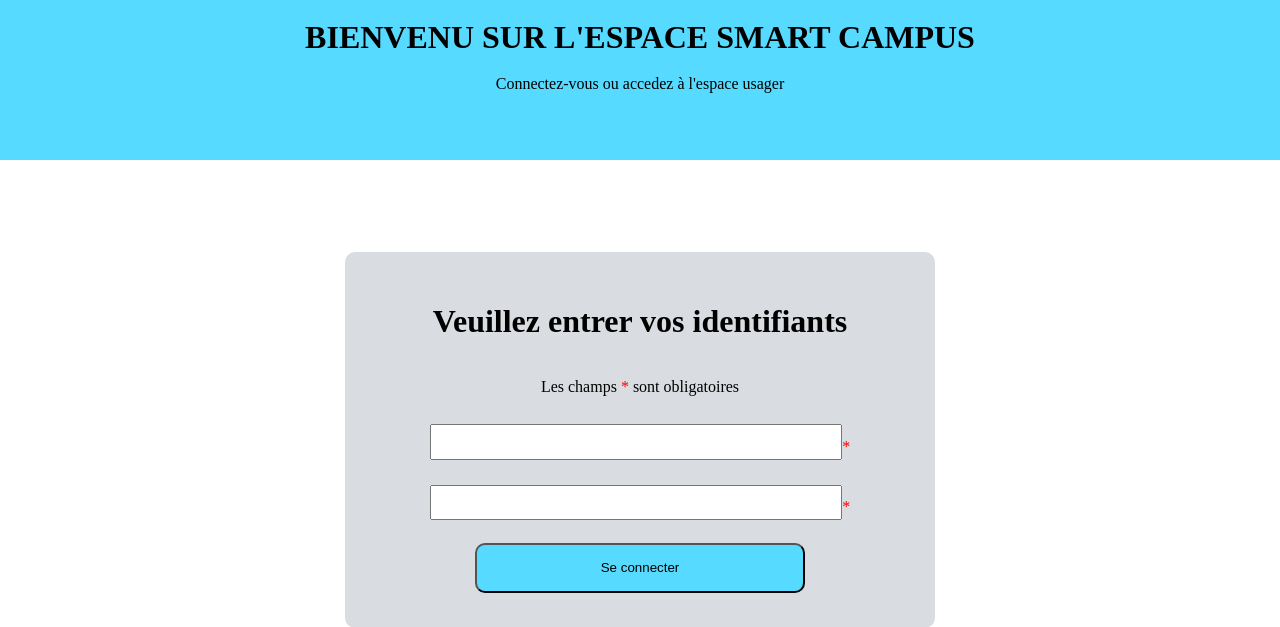
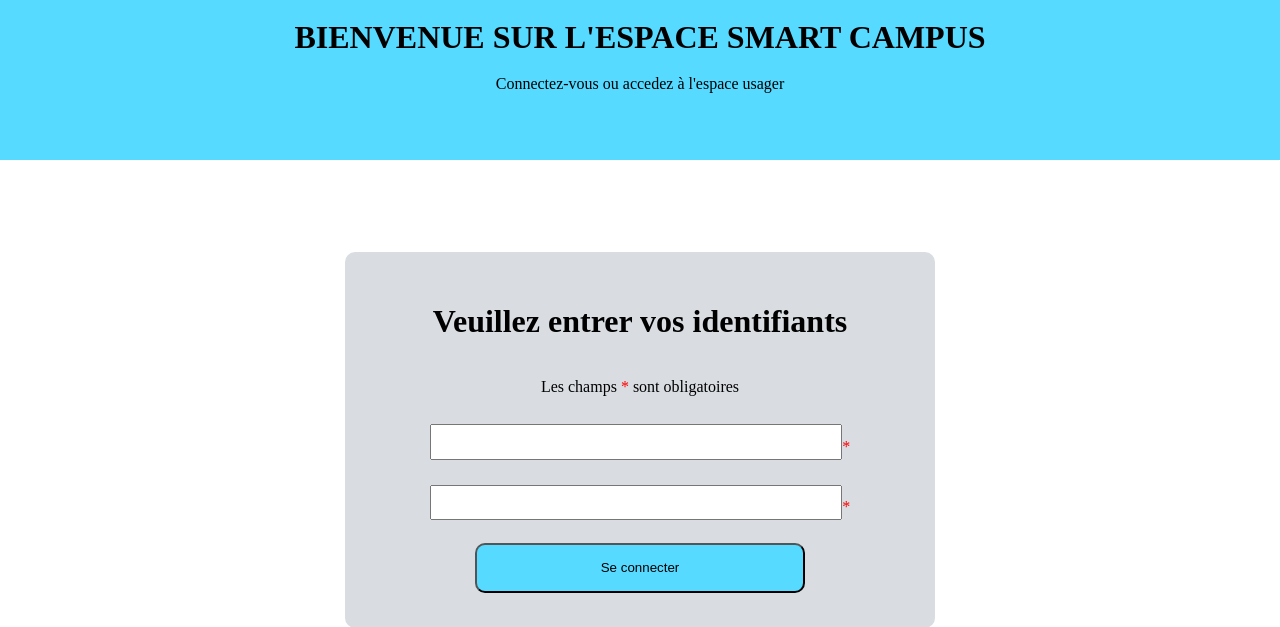
Before and after one commit to Fatalisr/SmartCampus-Symfony, a Symfony app: template sfapp/templates/index/index.html.twig in a window 1280 px wide. Shown: the top 627 px of the page. Run offline with Twig, Linux system fonts and the light colour scheme; the template is opened without the code that fills it, so the values that code supplies are empty; form fields are guessed from the names that the template uses; some libraries are stand-ins or nearby versions.

Commit message:
[FIX] Page title

```diff
--- a/sfapp/templates/index/index.html.twig
+++ b/sfapp/templates/index/index.html.twig
@@ -4,7 +4,7 @@
 
 {% block body %}
     <div id="block_pres">
-        <h1>BIENVENU SUR L'ESPACE SMART CAMPUS</h1>
+        <h1>BIENVENUE SUR L'ESPACE SMART CAMPUS</h1>
         <p>Connectez-vous ou accedez à l'espace usager</p>
     </div>
 
```
